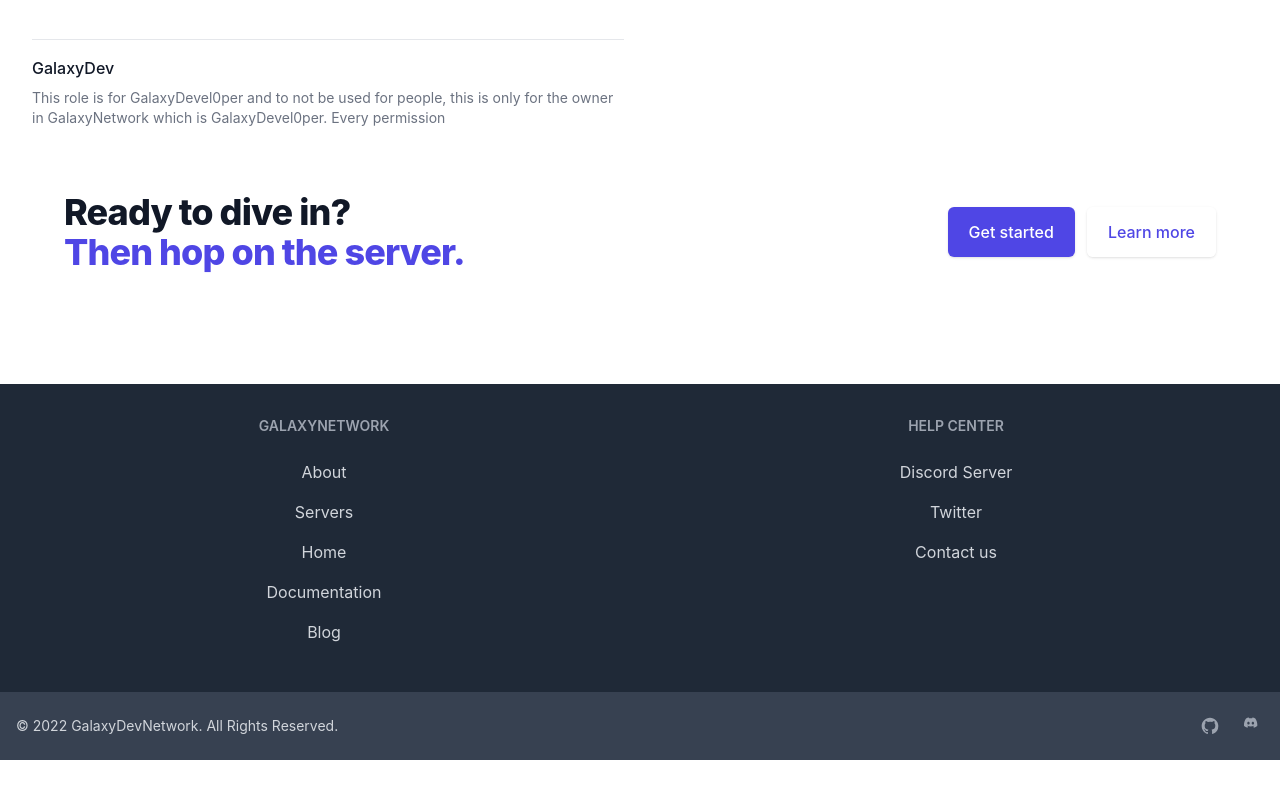
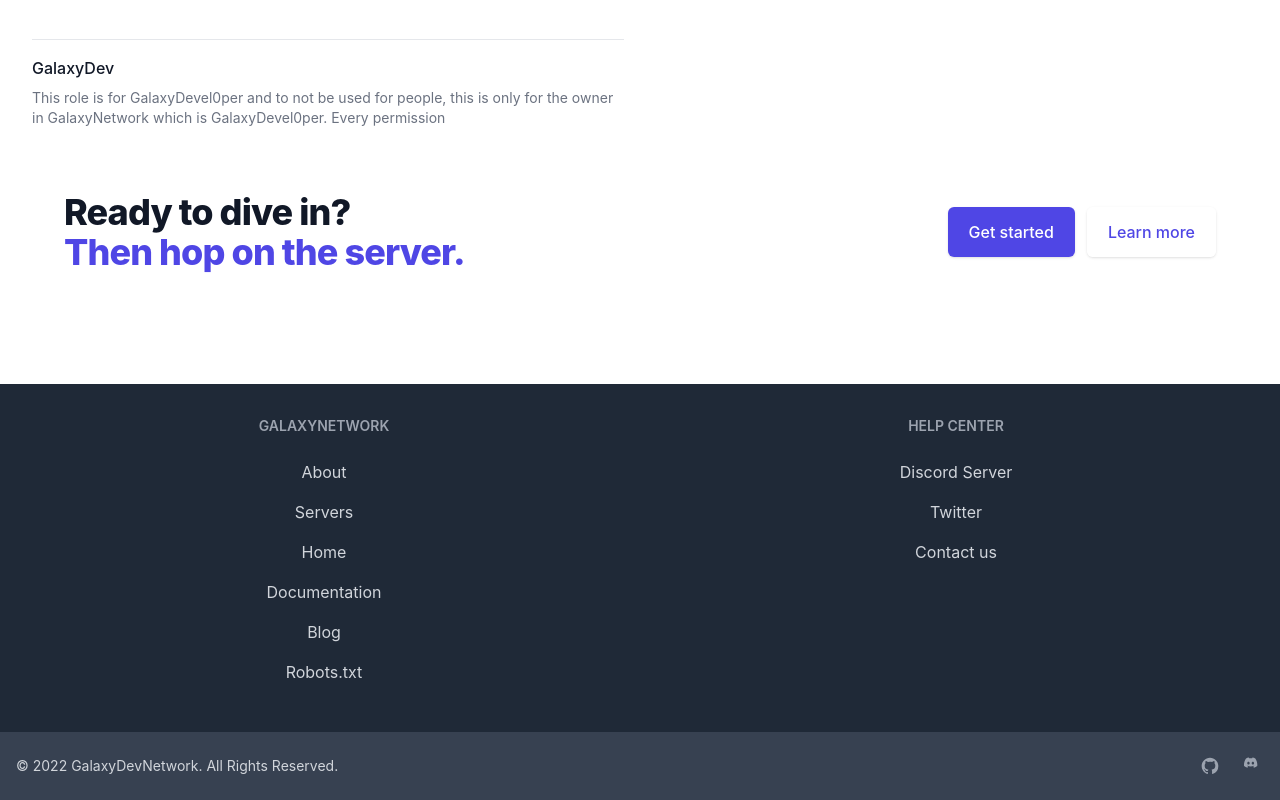
Before and after one commit to galaxydevnetwork/website, a React (Vite) app: page / in a window 1280 px wide. Shown: the part 2196-2996 px from the top of the page. Before the commit the page ends 2956 px from the top, so only its background shows below. Built offline with nearby package versions, Linux system fonts and the light colour scheme.

Commit message:
Update Footer.jsx

```diff
--- a/src/Footer.jsx
+++ b/src/Footer.jsx
@@ -22,6 +22,9 @@
                       </li>
                       <li class="mb-4">
                           <a href="https://blog.galaxynetwork.ml/">Blog</a>
+                      </li>
+                      <li class="mb-4">
+                          <a href="./robots.txt">Robots.txt</a>
                       </li>
                   </ul>
               </div>
```
